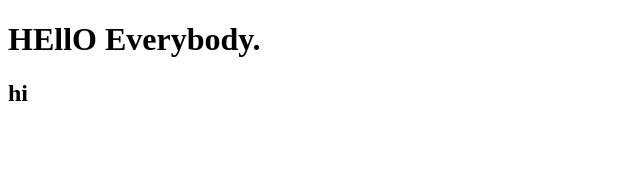
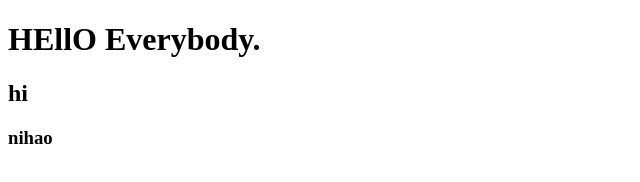
Before and after one commit to CPLUSxCHICHI221122/ecommerce, a plain HTML site: page ecommerce/index.html in a window 1280 px wide. Shown: the full height of the page, 0-640 px from the left. Drawn offline with Linux system fonts and the light colour scheme.

Commit message:
second commit

```diff
--- a/ecommerce/index.html
+++ b/ecommerce/index.html
@@ -5,5 +5,6 @@
 <body>
       <h1> HEllO Everybody. </h1>
       <h2> hi </h2>
+      <h3>nihao</h3>
 </body>
 </html>
```
